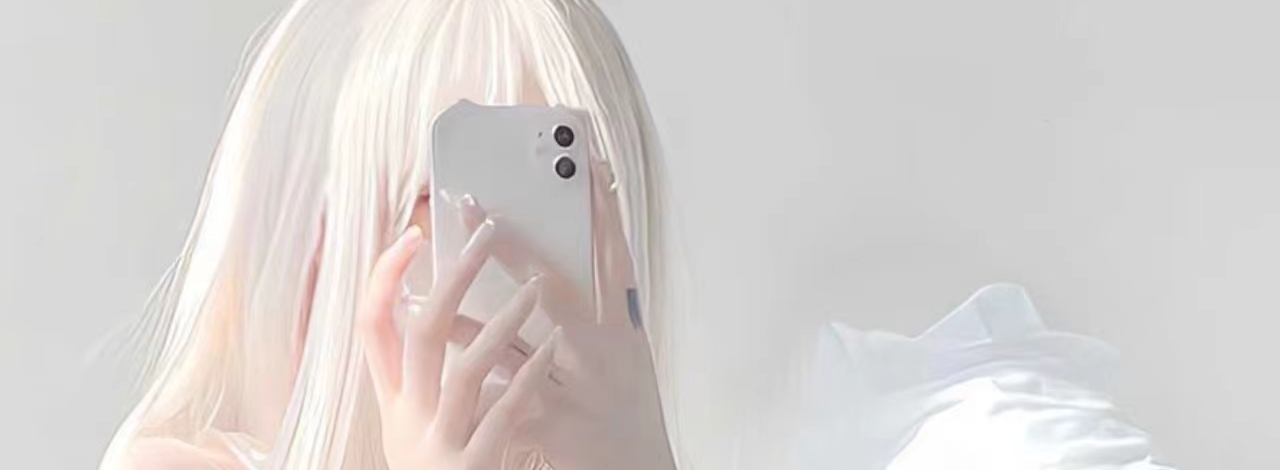
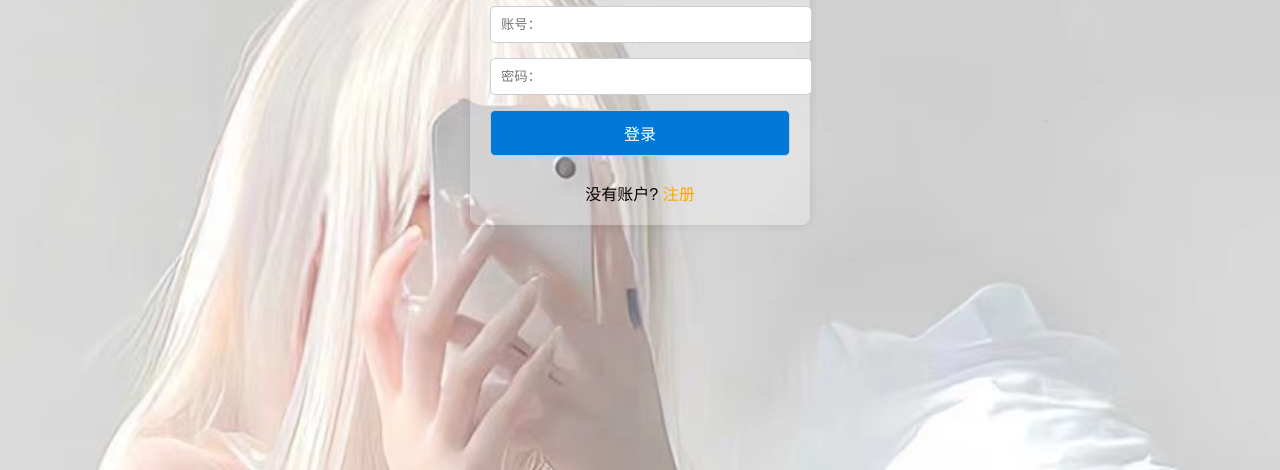
Before and after one commit to nzgghy/nzgghy.github.io, a plain HTML site: page index.html in a window 1280 px wide. Shown: the part 330-800 px from the top of the page. Drawn offline with Linux system fonts and the light colour scheme.

Commit message:
Update index.html

```diff
--- a/index.html
+++ b/index.html
@@ -11,6 +11,10 @@
             padding: 0;
             background-image: url('2.jpg');
             background-size: cover;
+            display: flex;
+            justify-content: center;
+            align-items: center;
+            height: 100vh;
         }
 
         .login-container {
@@ -19,7 +23,7 @@
             box-shadow: 0 0 10px rgba(0, 0, 0, 0.1);
             padding: 20px;
             max-width: 300px; /* 调整手机端的最大宽度 */
-            margin: auto; /* 水平居中容器 */
+            width: 100%; /* 填充父容器的宽度 */
         }
 
         #login-title {
```
